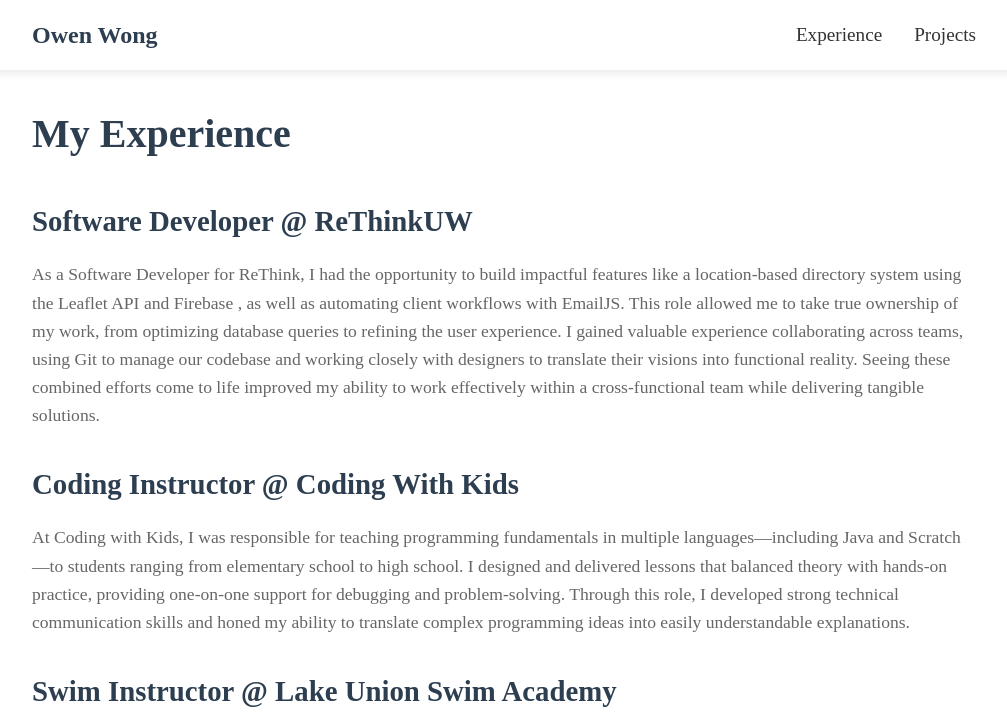
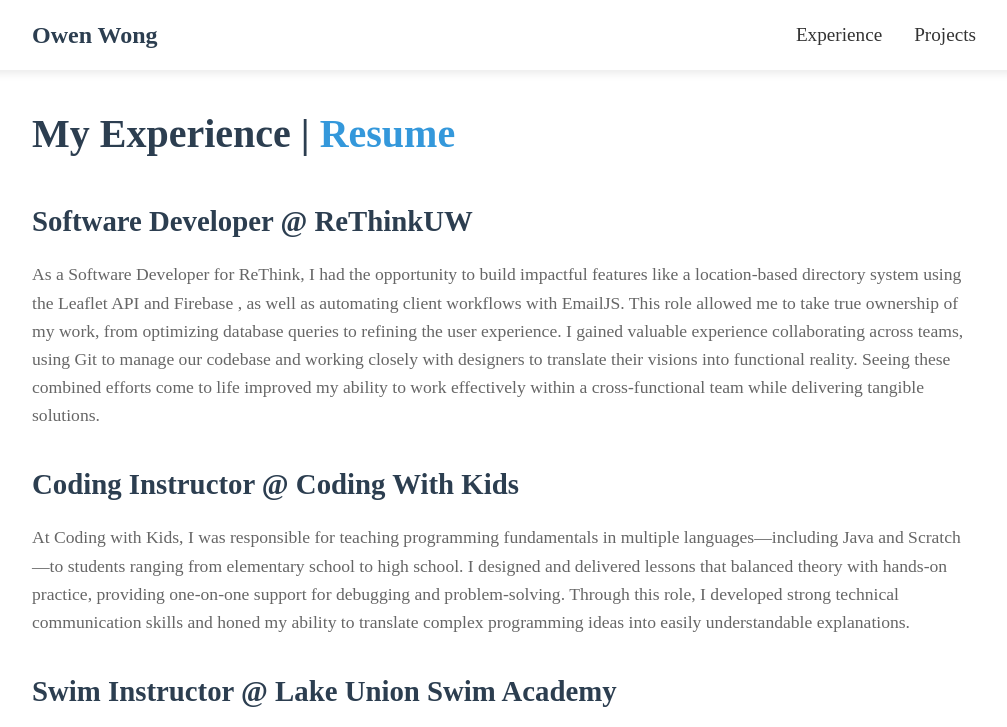
Before and after one commit to owenwon/owenwon.github.io, a plain HTML site: page experience.html in a window 1280 px wide. Shown: the top 727 px of the page, without its empty margins (136-1143 px from the left). Drawn offline with Linux system fonts and the light colour scheme.

Commit message:
added resume to experience

```diff
--- a/experience.html
+++ b/experience.html
@@ -20,7 +20,7 @@
     </nav>
 
     <main class="main-content">
-      <h1>My Experience</h1>
+      <h1>My Experience | <a href="resume/Owen_Wong_Resume.pdf" target="_blank">Resume</a></h1>
 
       <div class="experience-section">
         <h2>Software Developer @ ReThinkUW</h2>
--- a/style.css
+++ b/style.css
@@ -224,6 +224,16 @@
     max-width: calc(1008px - 4rem);
   }
 
+  body:has(.experience-section) .main-content h1 a {
+    text-decoration: none;
+    color: #3498db;
+    transition: color 0.3s ease;
+  }
+
+  body:has(.experience-section) .main-content h1 a:hover {
+    color: #2980b9;
+  }
+
   body:has(.projects-section) .main-content > p {
     color: #666;
     font-size: 1.1rem;
```
